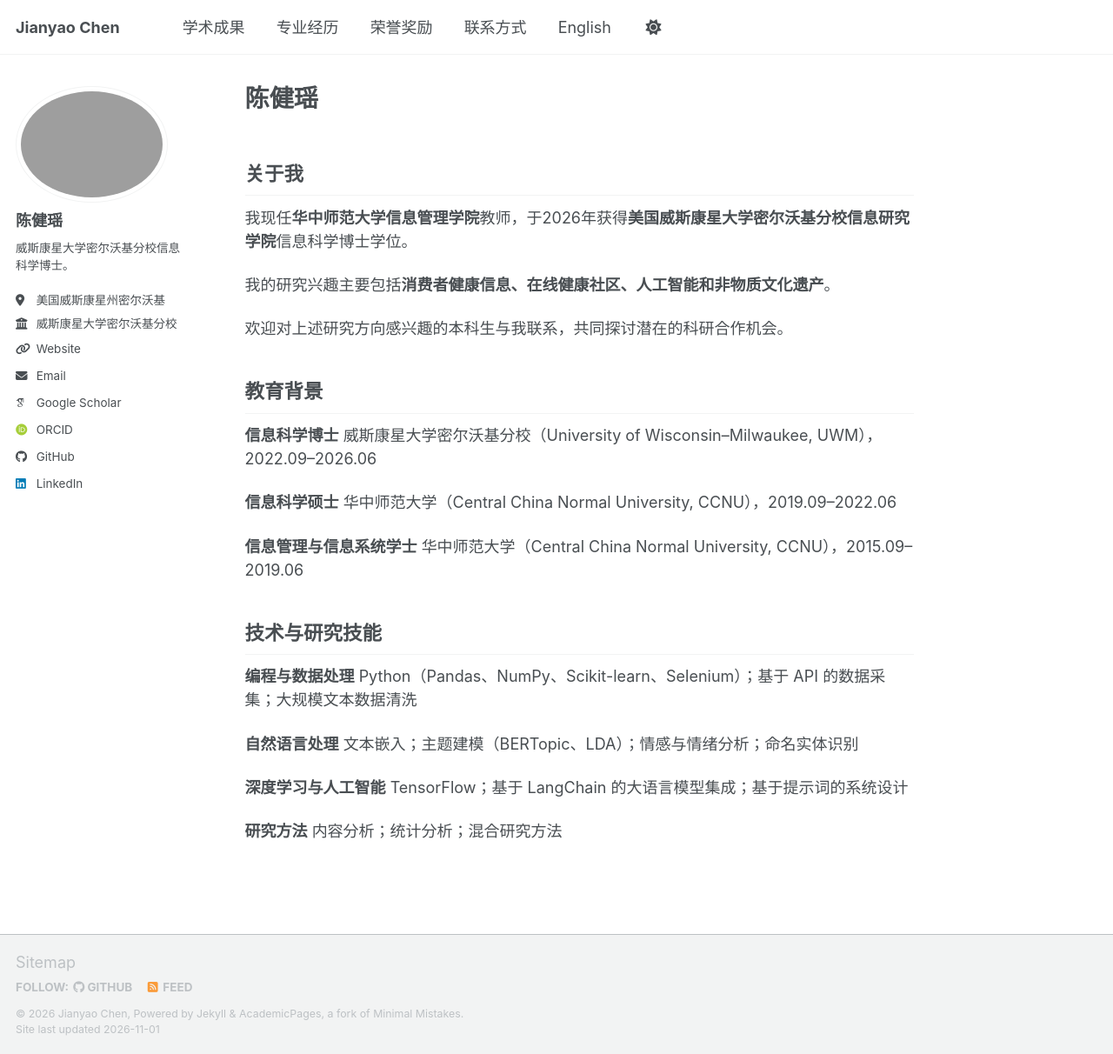
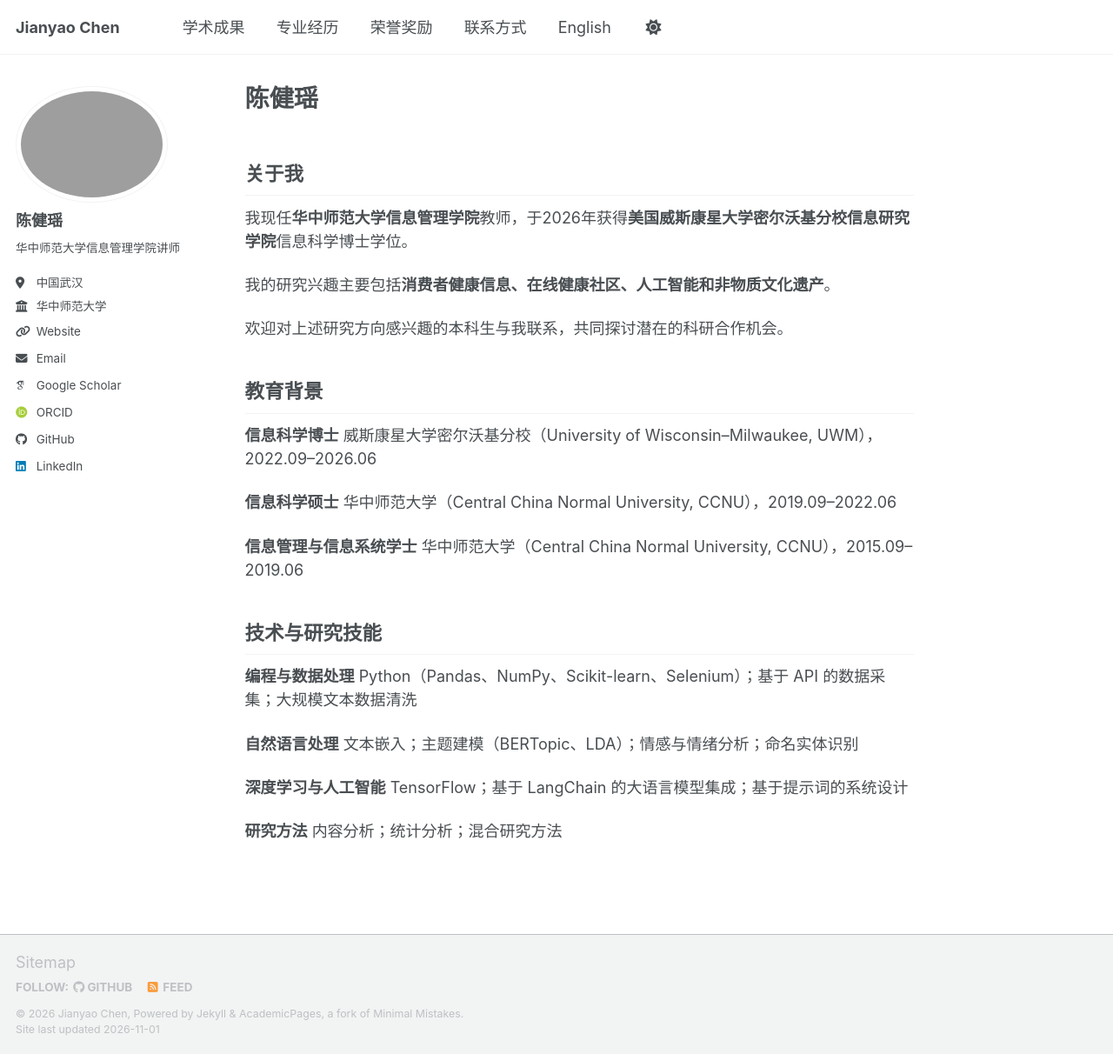
Before and after one commit to JianyaoChen/JianyaoChen.github.io, a Jekyll site: the page built from zh/index.md, in a window 1280 px wide and 1212 px high. Shown: the whole window at 87% size. Built offline with Jekyll 4.4.1, drawn with Linux system fonts in a browser that asks for light colours; some web fonts are replaced; a script bundle is joined from its source files by our own code; library files that are not in the unit come from our copies.

Commit message:
Update _config.yml

```diff
--- a/_config.yml
+++ b/_config.yml
@@ -84,14 +84,14 @@ author:
 
 author_zh:
   # Biographic information
-  avatar           : "profile.png"
-  name             : "陈健瑶"
-  pronouns         : ""
-  bio              : "威斯康星大学密尔沃基分校信息科学博士。"
-  location         : "美国威斯康星州密尔沃基"
-  employer         : "威斯康星大学密尔沃基分校"
-  uri              : "https://jianyaochen.github.io/zh/"
-  email            : "jianyao@uwm.edu"
+  avatar: "profile.png"
+  name: "陈健瑶"
+  pronouns: ""
+  bio: "华中师范大学信息管理学院讲师"
+  location: "中国武汉"
+  employer: "华中师范大学"
+  uri: "https://jianyaochen.github.io/zh/"
+  email: "cjy@ccnu.edu.cn"
 
   # Academic websites
   academia         :
```
